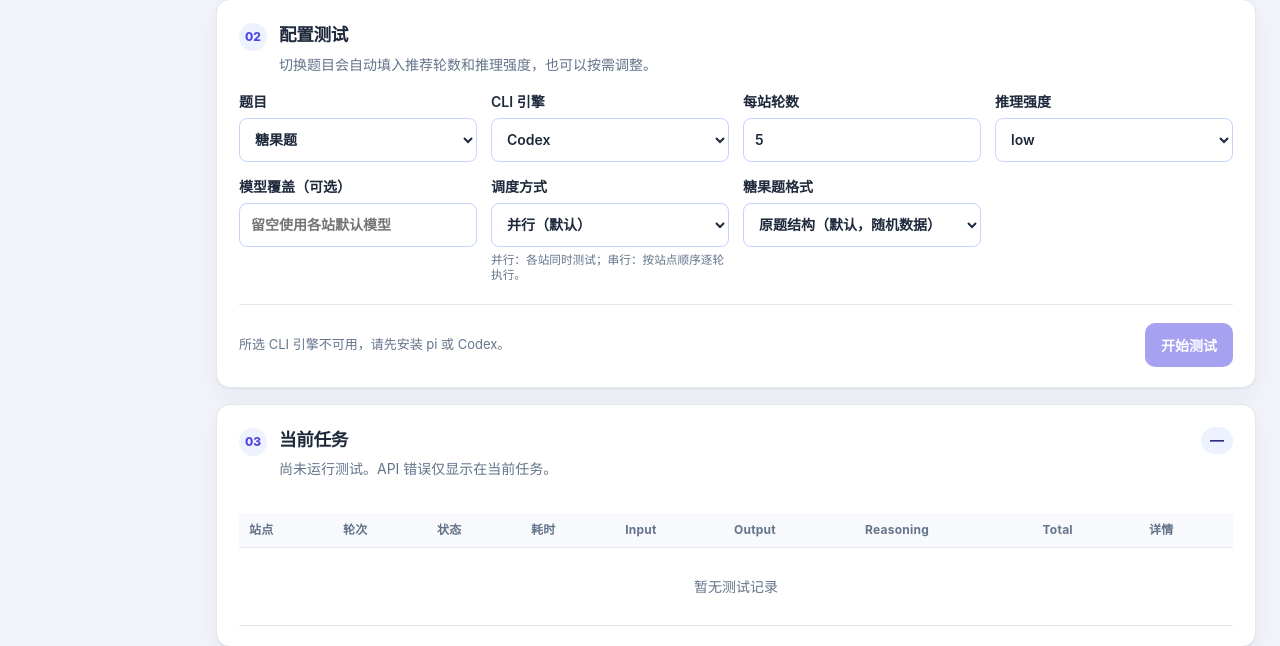
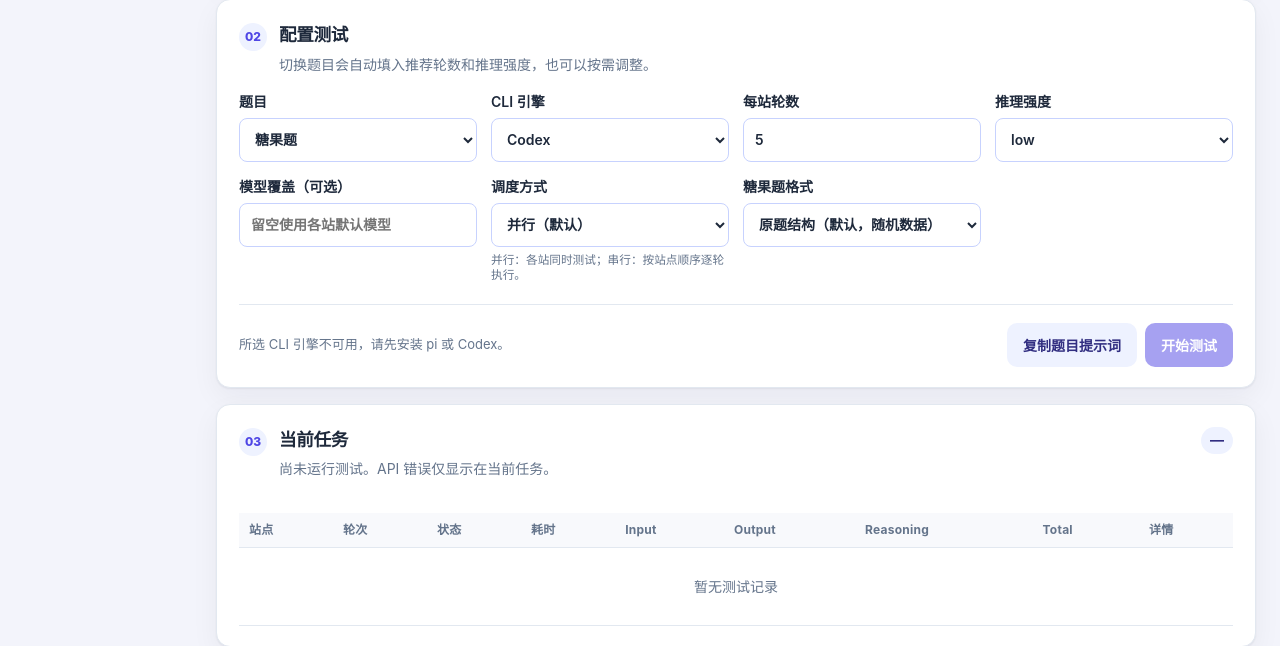
Before and after one commit to MaShouo/CandyTest, a Flask app: page / in a window 1280 px wide. Shown: the part 580-1226 px from the top of the page. Run offline with Flask 3, Linux system fonts and the light colour scheme; data that the repository does not hold is empty.

Commit message:
Add prompt copy button beside start test

```diff
--- a/candytest/app.py
+++ b/candytest/app.py
@@ -15,7 +15,7 @@ from urllib.parse import urlparse
 from flask import Flask, jsonify, redirect, render_template, request, session, url_for
 
 from .auth import AuthStateError, ServerAuthStore
-from . import CODEX_EFFORTS, DEFAULT_TIMEOUT_SECONDS, MAX_ROUNDS, PI_EFFORTS, QUESTION_DEFAULTS, QUESTION_DEFAULT_MODELS, QUESTION_NAMES
+from . import CODEX_EFFORTS, DEFAULT_TIMEOUT_SECONDS, MAX_ROUNDS, PI_EFFORTS, QUESTION_DEFAULTS, QUESTION_DEFAULT_MODELS, QUESTION_NAMES, question_prompt
 from .cli import cli_availability
 from .jobs import JobManager
 from .storage import Database, default_data_dir
@@ -613,6 +613,21 @@ def create_app(data_dir: Path | None = None) -> Flask:
             return api_error("GATEWAY_NOT_FOUND", "中转站不存在或已删除", 404)
         return jsonify({"ok": True, "deleted_runs": deleted_runs})
 
+    @app.get("/api/questions/prompt")
+    def get_question_prompt():
+        question_id = request.args.get("question_id", "candy")
+        if question_id not in QUESTION_NAMES:
+            return api_error("INVALID_QUESTION", "请选择有效题目")
+        candy_format = request.args.get("random_candy_format", "false")
+        if candy_format not in {"false", "true", "original"}:
+            return api_error("INVALID_RANDOM_FORMAT", "请选择有效的糖果题格式")
+        prompt, _ = question_prompt(
+            question_id, "original" if candy_format == "original" else candy_format == "true",
+        )
+        response = jsonify({"prompt": prompt})
+        response.headers["Cache-Control"] = "no-store"
+        return response
+
     @app.post("/api/jobs")
     def create_job():
         data, error = json_body()
--- a/candytest/static/app.js
+++ b/candytest/static/app.js
@@ -20,6 +20,40 @@
     if (response.status === 401) { window.location.assign("/login"); }
     if (!response.ok) { const error = new Error(data.error?.message || `请求失败 (${response.status})`); error.code = data.error?.code || "HTTP_ERROR"; error.status = response.status; throw error; }
     return data;
+  }
+  async function copyPrompt() {
+    const button = $("#copyPrompt"), form = $("#jobForm");
+    const questionId = form.question_id.value, candyFormat = form.random_candy_format.value;
+    button.disabled = true;
+    button.textContent = "正在复制…";
+    try {
+      const query = new URLSearchParams({ question_id: questionId, random_candy_format: candyFormat });
+      const { prompt } = await api(`/api/questions/prompt?${query}`);
+      let copied = false;
+      if (navigator.clipboard?.writeText) {
+        try { await navigator.clipboard.writeText(prompt); copied = true; } catch (_) { /* HTTP/permission fallback below. */ }
+      }
+      if (!copied) {
+        const textarea = document.createElement("textarea");
+        textarea.value = prompt;
+        textarea.setAttribute("readonly", "");
+        textarea.setAttribute("aria-label", "题目提示词");
+        document.body.append(textarea);
+        try {
+          textarea.focus(); textarea.select();
+          copied = document.execCommand("copy");
+        } catch (_) { /* Offer manual copying when browser denies clipboard access. */ }
+        finally { textarea.remove(); }
+      }
+      if (copied) {
+        flash(questionId === "candy" && candyFormat !== "original"
+          ? "提示词已复制（随机生成示例，开始测试时会重新生成）。" : "题目提示词已复制。");
+      } else {
+        window.prompt("浏览器不允许自动复制，请手动复制以下提示词：", prompt);
+        flash("自动复制未成功，已提供手动复制窗口。", true);
+      }
+    } catch (e) { flash(e.message, true); }
+    finally { button.disabled = false; button.textContent = "复制题目提示词"; button.focus(); }
   }
   function accuracyBadge(value) { const low = value != null && value < 80; return node("span", pct(value), `badge ${low ? "error" : "ok"}`); }
   function runVisual(run) {
@@ -382,6 +416,7 @@
   $("#engine").onchange = () => { setEfforts(); updateTestEstimate(); };
   $("#rounds").oninput = () => updateTestEstimate();
   $("#question").onchange = setQuestionDefaults;
+  $("#copyPrompt").onclick = copyPrompt;
   $("#jobForm").onsubmit = async (event) => {
     event.preventDefault();
     if ($("#startJob").disabled) return;
--- a/candytest/static/style.css
+++ b/candytest/static/style.css
@@ -481,6 +481,13 @@ small {
 
 .form-footer .actions { margin-left: auto; }
 
+.prompt-actions {
+  display: flex;
+  align-items: center;
+  gap: 8px;
+  margin-left: auto;
+}
+
 .task-progress {
   display: block;
   width: 100%;
--- a/candytest/templates/index.html
+++ b/candytest/templates/index.html
@@ -58,7 +58,7 @@
       <label>模型覆盖（可选）<input name="model_override" id="modelOverride" maxlength="300" placeholder="留空使用各站默认模型"></label>
       <label>调度方式<select name="mode"><option value="parallel">并行（默认）</option><option value="serial">串行</option></select><small>并行：各站同时测试；串行：按站点顺序逐轮执行。</small></label>
       <label id="randomCandyFormat">糖果题格式<select name="random_candy_format"><option value="false">原题结构（默认，随机数据）</option><option value="original">完全原题（不替换）</option><option value="true">随机格式</option></select></label>
-      <div class="full form-footer"><p id="testEstimate" class="field-help" role="status">请先选择至少一个中转站。</p><button id="startJob" type="submit" disabled aria-describedby="testEstimate">开始测试</button></div>
+      <div class="full form-footer"><p id="testEstimate" class="field-help" role="status">请先选择至少一个中转站。</p><div class="prompt-actions"><button id="copyPrompt" type="button" class="secondary">复制题目提示词</button><button id="startJob" type="submit" disabled aria-describedby="testEstimate">开始测试</button></div></div>
     </form>
   </section>
 
```
Also changed, not shown: tests/test_core.py (+19 -0 lines), tests/test_frontend.py (+38 -0 lines), README.md.
